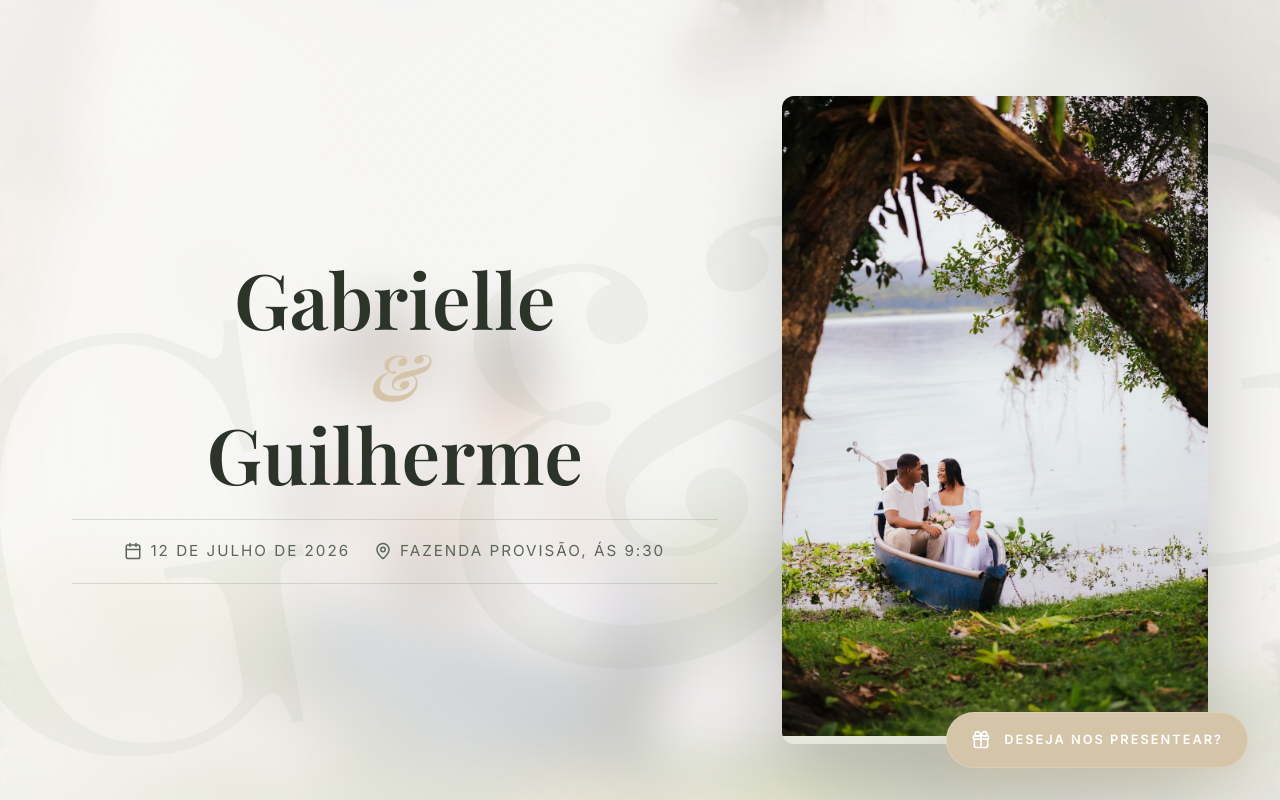
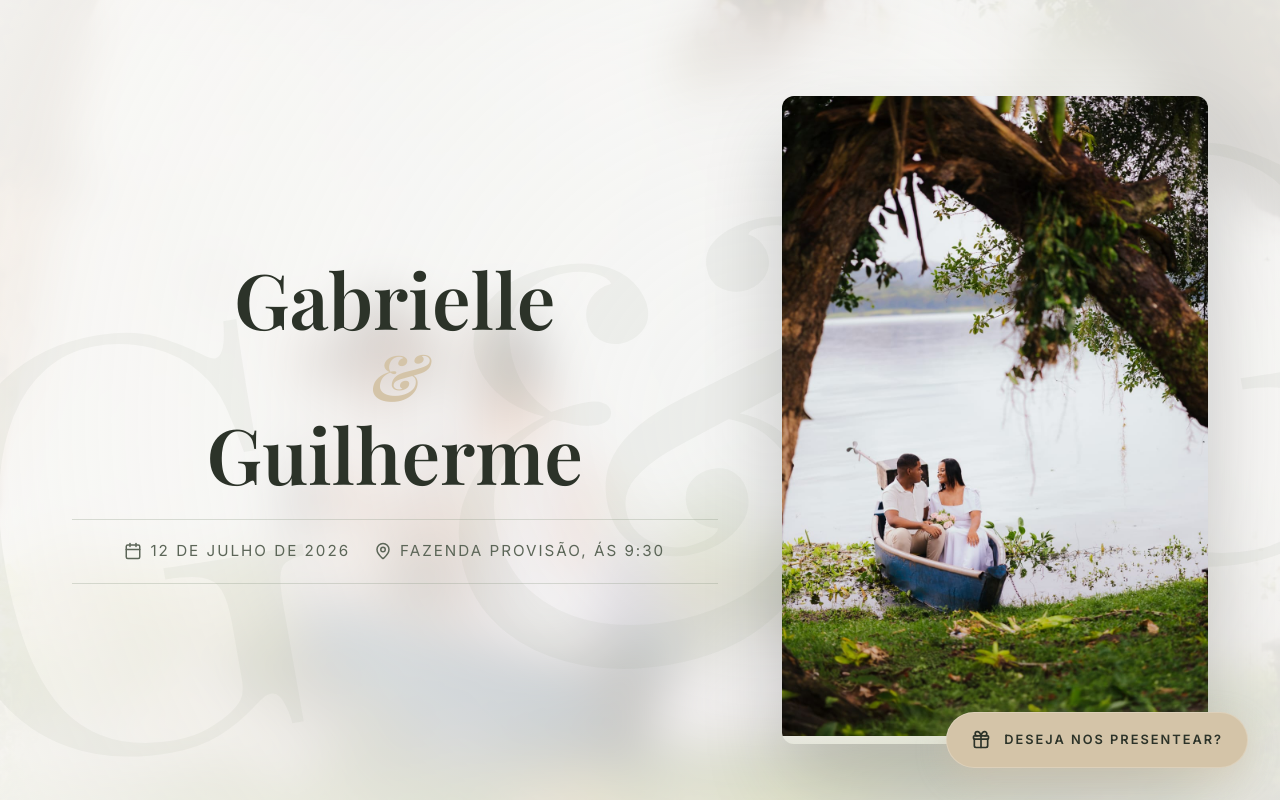
Before and after one commit to guilhermeepereiraa2004-ops/Convidados, a React (Vite) app: page / in a window 1280 px wide. Shown: the top 800 px of the page. Built offline with nearby package versions, Linux system fonts and the light colour scheme; no server answers; a web font is replaced by a local one.

Commit message:
style: melhora contraste do botao de presente

```diff
--- a/src/index.css
+++ b/src/index.css
@@ -630,7 +630,7 @@ a {
 
 .fab-gift {
   background-color: var(--secondary);
-  color: #fff;
+  color: var(--text-dark);
   padding: 0 1.5rem;
   height: 3.5rem;
   border-radius: 9999px;
@@ -651,7 +651,8 @@ a {
 .fab-gift:hover {
   transform: translateY(-5px) scale(1.05);
   box-shadow: 0 15px 40px rgba(212, 196, 168, 0.6);
-  background-color: var(--primary);
+  background-color: var(--primary-dark);
+  color: var(--white);
 }
 
 .fab-gift-pulse {
@@ -659,7 +660,7 @@ a {
   top: 0; left: 0; right: 0; bottom: 0;
   border-radius: 9999px;
   animation: fabPulse 2s infinite;
-  box-shadow: 0 0 0 0 rgba(212, 196, 168, 0.8);
+  box-shadow: 0 0 0 0 var(--secondary);
   pointer-events: none;
 }
 
```
